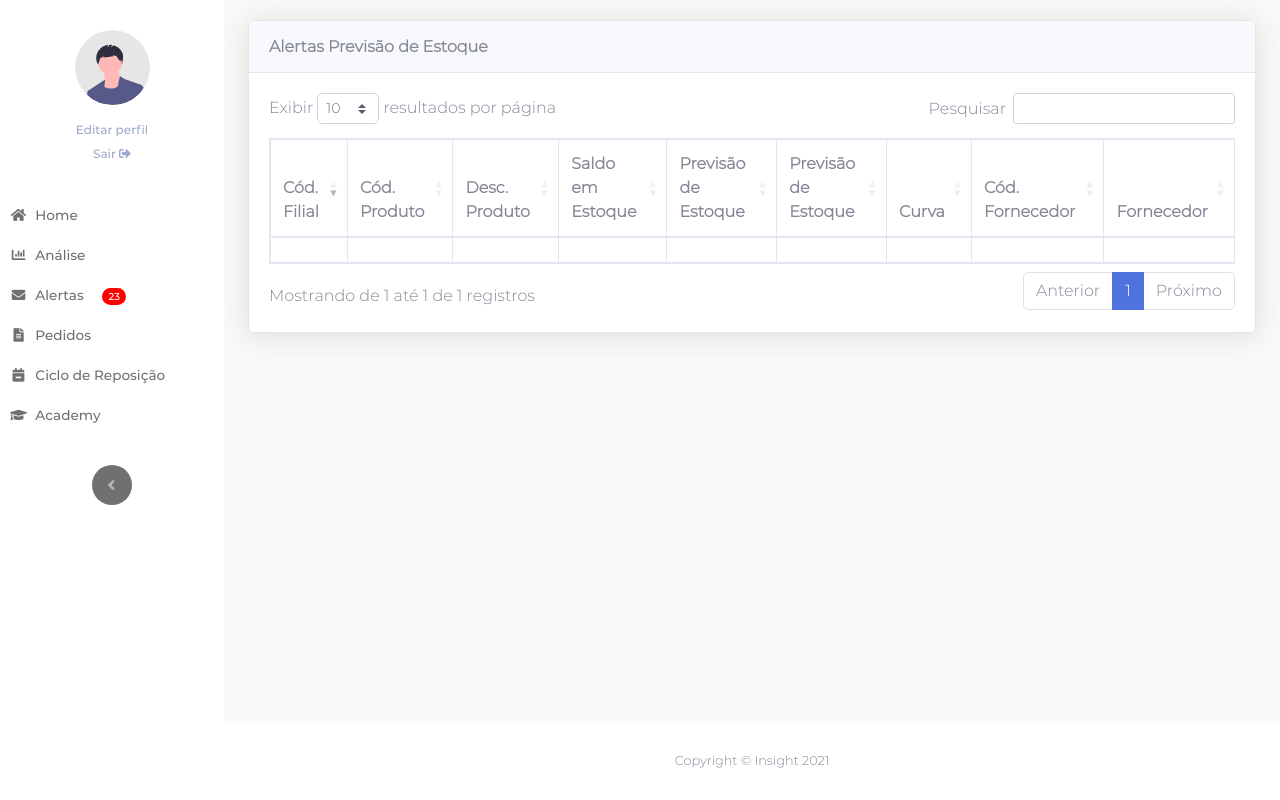
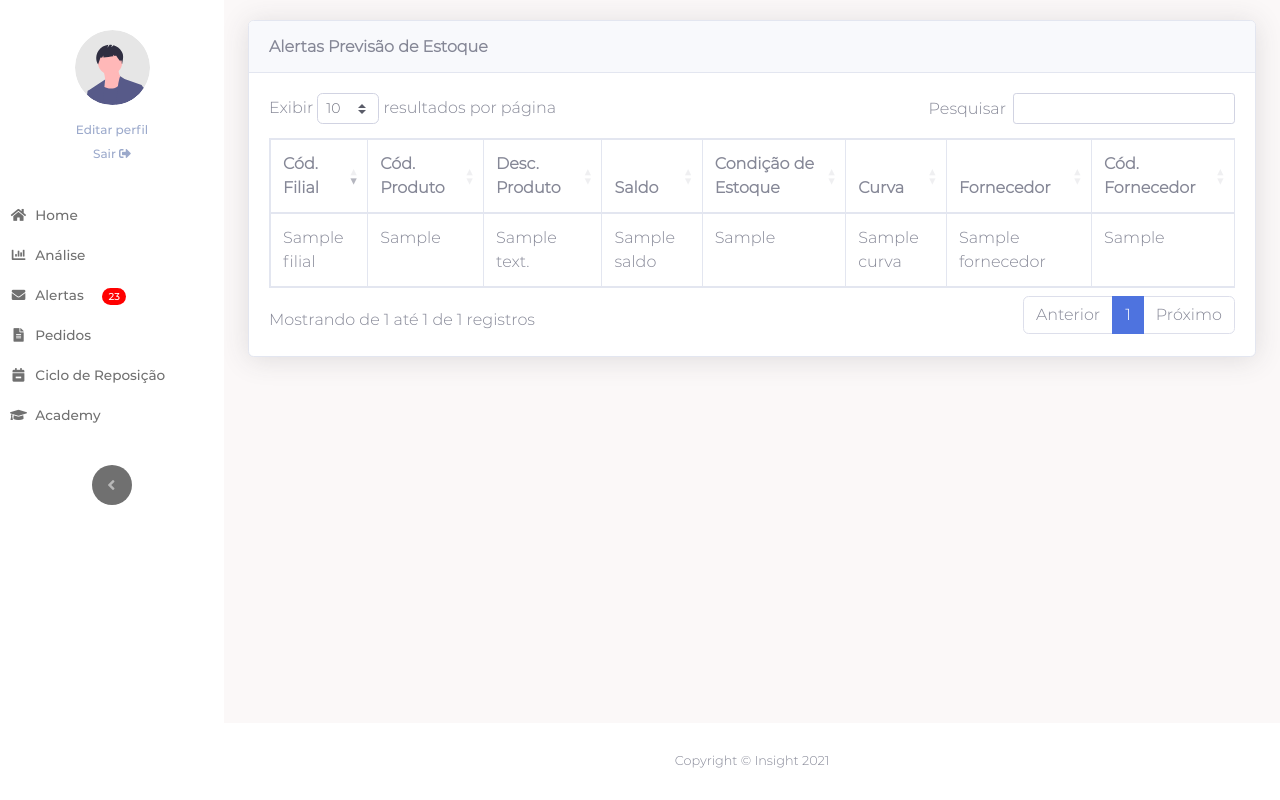
Before and after one commit to jeff-vasconcelos/compras, a Django app: template templates/aplicacao/paginas/alertas.html in a window 1280 px wide. Run offline with Django 3.2, Linux system fonts and the light colour scheme; the template is opened without the code that fills it: most values are stand-ins (such as "Sample title", 1, 10 or a date in 2020); lists and menus that the app fills with data are empty; some libraries are stand-ins or nearby versions.

Commit message:
alertas por filial ok

```diff
--- a/templates/aplicacao/paginas/alertas.html
+++ b/templates/aplicacao/paginas/alertas.html
@@ -19,27 +19,27 @@
                         <th>Cód. Filial</th>
                         <th>Cód. Produto</th>
                         <th>Desc. Produto</th>
-                        <th>Saldo em Estoque</th>
-                        <th>Previsão de Estoque</th>
-                        <th>Previsão de Estoque</th>
+                        <th>Saldo</th>
+                        <th>Condição de Estoque</th>
                         <th>Curva</th>
+                        <th>Fornecedor</th>
                         <th>Cód. Fornecedor</th>
-                        <th>Fornecedor</th>
                     </tr>
                     </thead>
 
                     <tbody>
+                    {% for produto in produtos %}
                         <tr>
-                            <td></td>
-                            <td></td>
-                            <td></td>
-                            <td></td>
-                            <td></td>
-                            <td></td>
-                            <td></td>
-                            <td></td>
-                            <td></td>
+                            <td>{{ produto.filial }}</td>
+                            <td>{{ produto.cod_produto }}</td>
+                            <td>{{ produto.desc_produto }}</td>
+                            <td>{{ produto.saldo }}</td>
+                            <td>{{ produto.condicao_estoque }}</td>
+                            <td>{{ produto.curva }}</td>
+                            <td>{{ produto.fornecedor }}</td>
+                            <td>{{ produto.cod_fornecedor }}</td>
                         </tr>
+                    {% endfor %}
                     </tbody>
 
                 </table>
@@ -47,4 +47,5 @@
         </div>
     </div>
 
+
 {% endblock %}
```
Also changed, not shown: core/views/alertas_views.py (+24 -24 lines), db.sqlite3.
